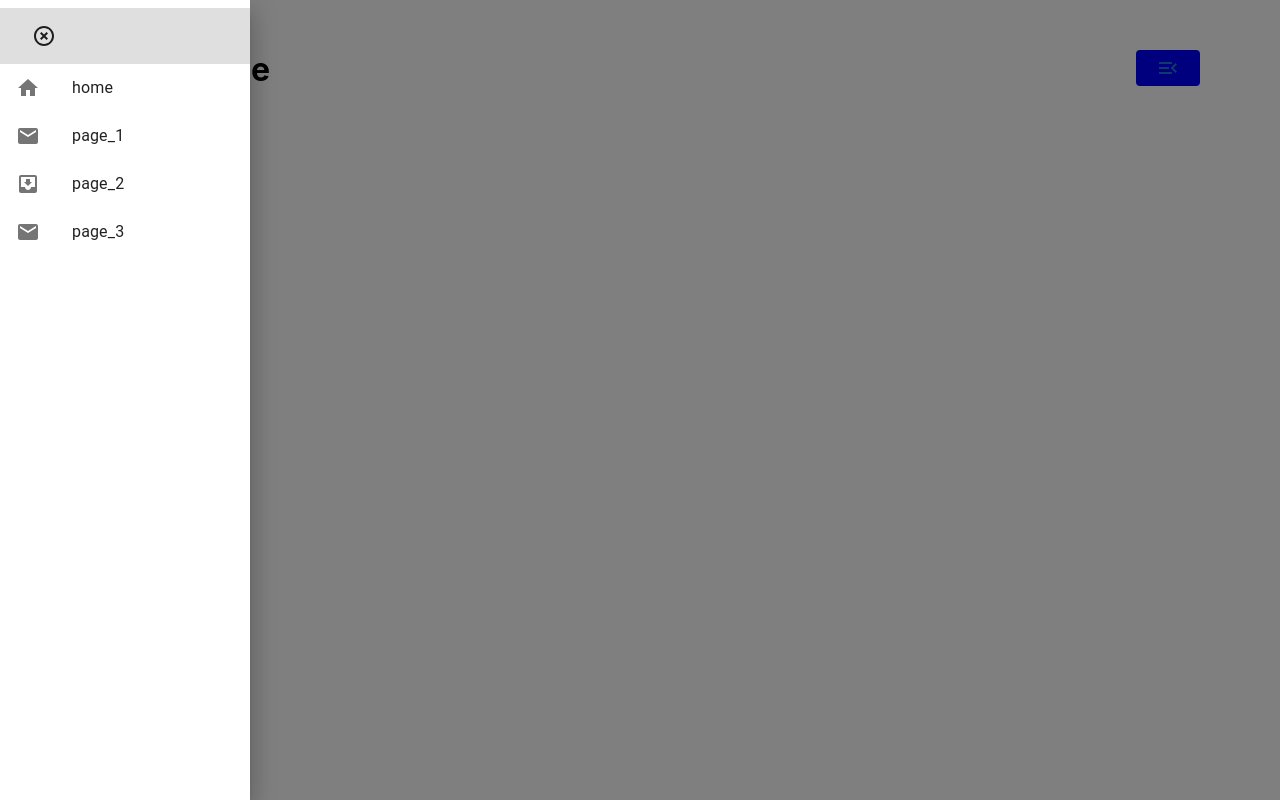
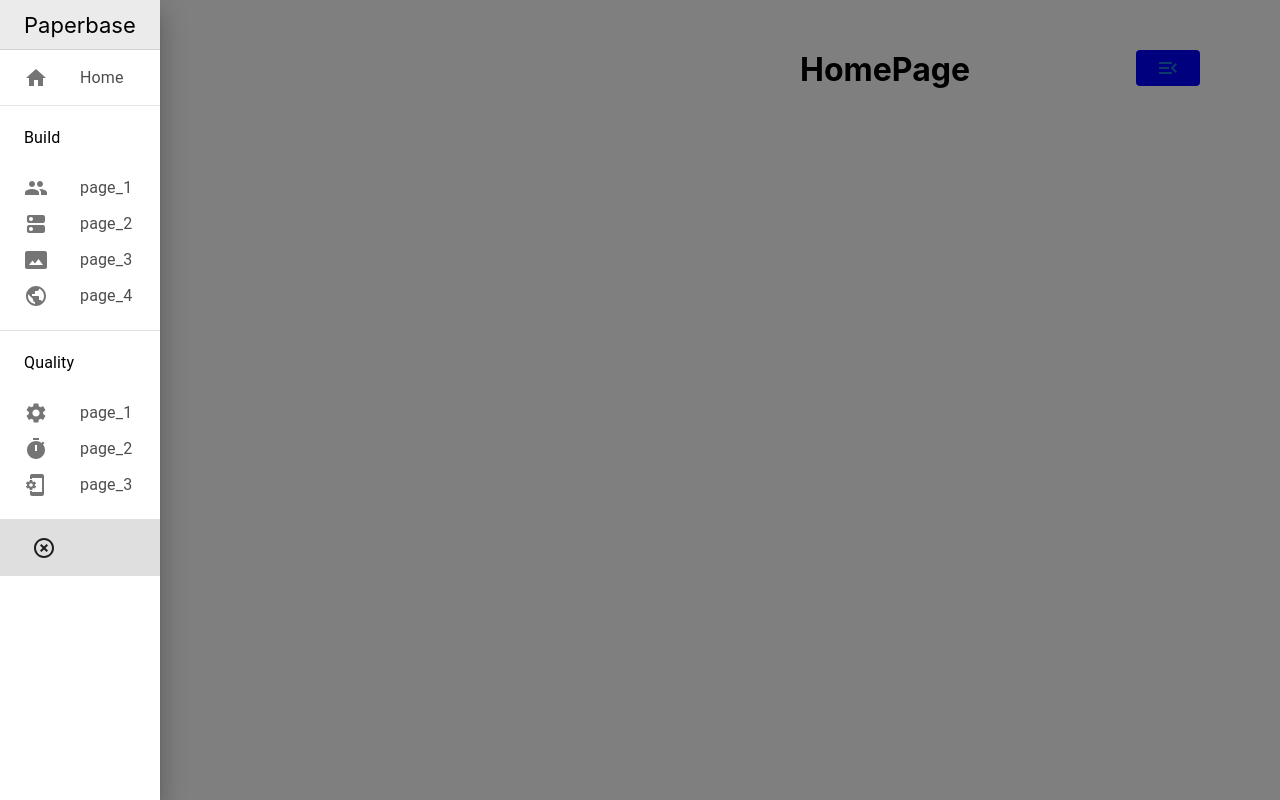
Before and after one commit to limonatasuyu/next-mui-navigation, a Next.js app: page / in a window 1280 px wide. Both pictures are taken after a click on the button 1168 px from the left and 68 px from the top of the page. Built offline with nearby package versions, Linux system fonts and the light colour scheme.

Commit message:
template changed

```diff
--- a/components/layout.tsx
+++ b/components/layout.tsx
@@ -12,7 +12,7 @@ export default function Layout({children}: layoutProps) {
 	return (
 		<>
 			<Sidebar />
-			<div style={{marginLeft: 100, marginTop: 50}}>
+			<div style={{marginLeft: '50rem', marginTop: 50}}>
 			  {children}
 		  </div>
 		</>
--- a/components/sidebar.tsx
+++ b/components/sidebar.tsx
@@ -1,4 +1,133 @@
-// Creating the sidebar component that is gonna be used for navigation
+
+import * as React from 'react';
+import Divider from '@mui/material/Divider';
+import Drawer, { DrawerProps } from '@mui/material/Drawer';
+import List from '@mui/material/List';
+import Box from '@mui/material/Box';
+import ListItem from '@mui/material/ListItem';
+import ListItemButton from '@mui/material/ListItemButton';
+import ListItemIcon from '@mui/material/ListItemIcon';
+import ListItemText from '@mui/material/ListItemText';
+import HomeIcon from '@mui/icons-material/Home';
+import PeopleIcon from '@mui/icons-material/People';
+import DnsRoundedIcon from '@mui/icons-material/DnsRounded';
+import PermMediaOutlinedIcon from '@mui/icons-material/PhotoSizeSelectActual';
+import PublicIcon from '@mui/icons-material/Public';
+import TimerIcon from '@mui/icons-material/Timer';
+import SettingsIcon from '@mui/icons-material/Settings';
+import PhonelinkSetupIcon from '@mui/icons-material/PhonelinkSetup';
+import HighlightOffIcon from '@mui/icons-material/HighlightOff';
+import Button from '@mui/material/Button'; // Component that is almost the same thing as the default button element but with mui features
+import MenuIcon from '@mui/icons-material/Menu';
+import MenuOpenIcon from '@mui/icons-material/MenuOpen';
+
+
+import Link from 'next/link'
+
+const categories = [
+  {
+    id: 'Build',
+    children: [
+      {
+        id: 'page_1',
+        icon: <PeopleIcon />,
+        href: '/page_1',
+      },
+      { id: 'page_2', icon: <DnsRoundedIcon /> , href: '/page_2',},
+      { id: 'page_3', icon: <PermMediaOutlinedIcon />, href: '/page_3', },
+      { id: 'page_4', icon: <PublicIcon />, href: '/page_4',},
+    ],
+  },
+  {
+    id: 'Quality',
+    children: [
+      { id: 'page_1', icon: <SettingsIcon />, href: '/page_1', },
+      { id: 'page_2', icon: <TimerIcon /> , href: '/page_2',},
+      { id: 'page_3', icon: <PhonelinkSetupIcon />, href: '/page_3',},
+    ],
+  },
+];
+
+const item = {
+  py: '2px',
+  px: 3,
+  color: 'rgba(0, 0, 0, 0.7)',
+  '&:hover, &:focus': {
+    bgcolor: 'rgba(0, 0, 0, 0.08)',
+  },
+};
+
+const itemCategory = {
+  boxShadow: '0 -1px 0 rgb(0,0,0,0.1) inset',
+  py: 1.5,
+  px: 3,
+};
+
+export default function Navigator(props: DrawerProps) {
+  const { ...other } = props;
+
+
+   // The state of sidebar
+   const [isBarOpened, setIsBarOpened] = React.useState(false);
+
+   // The function that is gonna close or open the sidebar (the event argument needs to be KeyboardEvent or MouseEvent)
+   const toggleDrawer = (open: boolean) => (event: KeyboardEvent | MouseEvent) => {setIsBarOpened(open);};
+
+
+   const CloseNavButton = () => {
+   return (
+     <ListItem style={{backgroundColor: '#DFDFDF'}} >
+       <ListItemButton onClick={toggleDrawer(false)}>
+         <HighlightOffIcon></HighlightOffIcon>
+       </ListItemButton>
+     </ListItem>
+   )
+ }
+
+  return (
+    <div>
+    <Button sx={{'right': '5rem', 'position': 'fixed', 'bgcolor': 'blue'}} onClick={toggleDrawer(true)}>{isBarOpened ? <MenuOpenIcon /> :  <MenuIcon />}</Button>
+
+    <Drawer open={isBarOpened} {...other}>
+      <List disablePadding>
+        <ListItem sx={{ ...item, ...itemCategory, fontSize: 22, color: '#000' }}>
+          Paperbase
+        </ListItem>
+        <Link href='/'>
+          <ListItem sx={{ ...item, ...itemCategory, cursor: 'pointer' }}>
+              <ListItemIcon>
+                <HomeIcon />
+              </ListItemIcon>
+            <ListItemText>Home</ListItemText>
+          </ListItem>
+        </Link>
+        {categories.map(({ id, children }) => (
+          <Box key={id} sx={{ bgcolor: '#fff' }}>
+            <ListItem sx={{ py: 2, px: 3 }}>
+              <ListItemText sx={{ color: '#000' }}>{id}</ListItemText>
+            </ListItem>
+            {children.map(({ id: childId, icon, active, href }) => (
+              <ListItem disablePadding key={childId}>
+                <Link href={href}>
+                  <ListItemButton selected={active} sx={item}>
+                    <ListItemIcon>{icon}</ListItemIcon>
+                    <ListItemText>{childId}</ListItemText>
+                  </ListItemButton>
+                </Link>
+              </ListItem>
+            ))}
+            <Divider sx={{ mt: 2 }} />
+          </Box>
+        ))}
+        <CloseNavButton />
+      </List>
+    </Drawer>
+    </div>
+  );
+}
+
+
+/*// Creating the sidebar component that is gonna be used for navigation
 
 // useState needed for manipuating the state and getting the state info
 // KeyboardEvent and MouseEvent is needed for '''''''''''''''''
@@ -76,3 +205,4 @@ export default function Sidebar() {
     </div>
   );
 }
+*/
--- /dev/null
+++ b/pages/page_4.tsx
@@ -0,0 +1,3 @@
+import {ReactNode} from 'react'
+
+export default function Page() {return <h1>Page 4</h1>}
```
